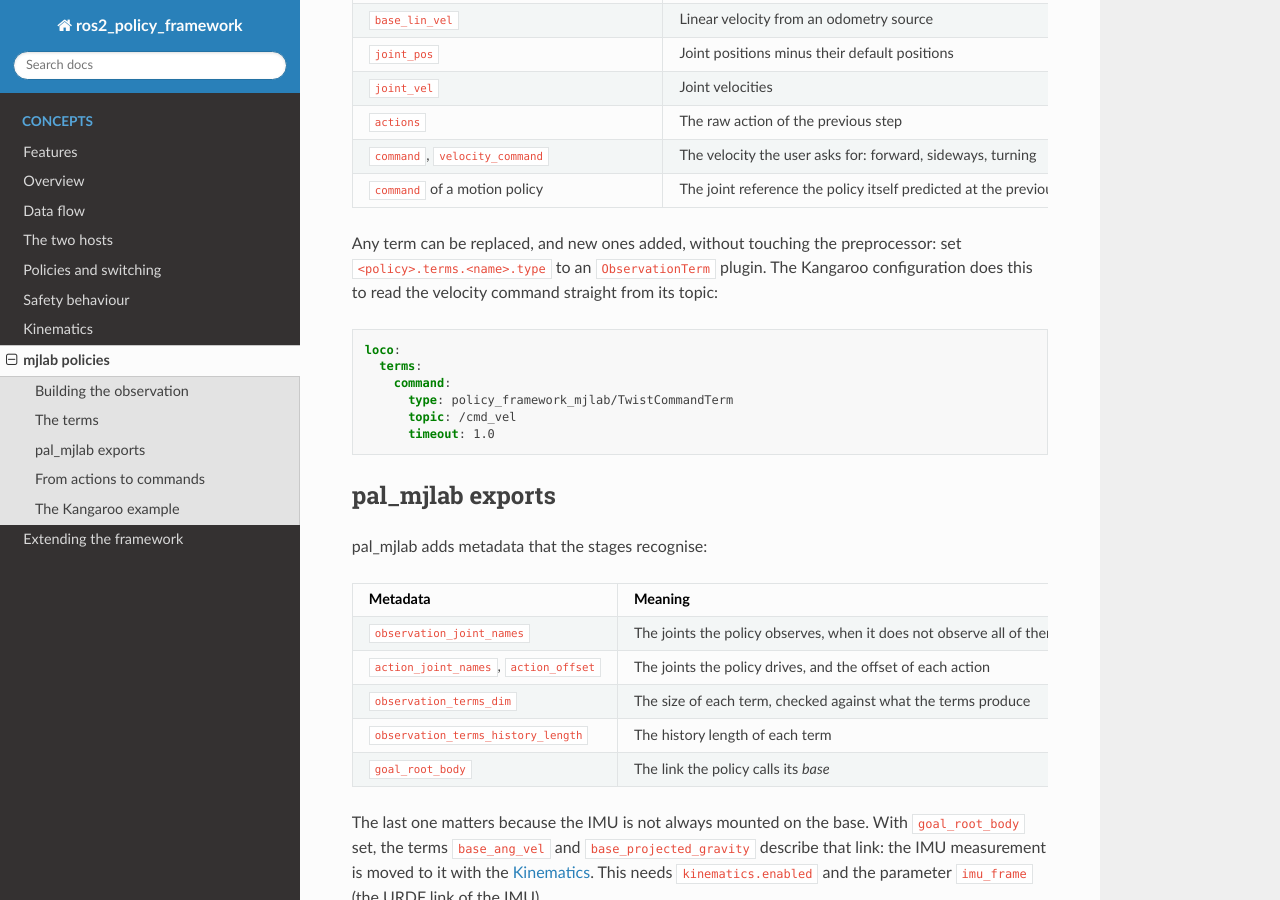
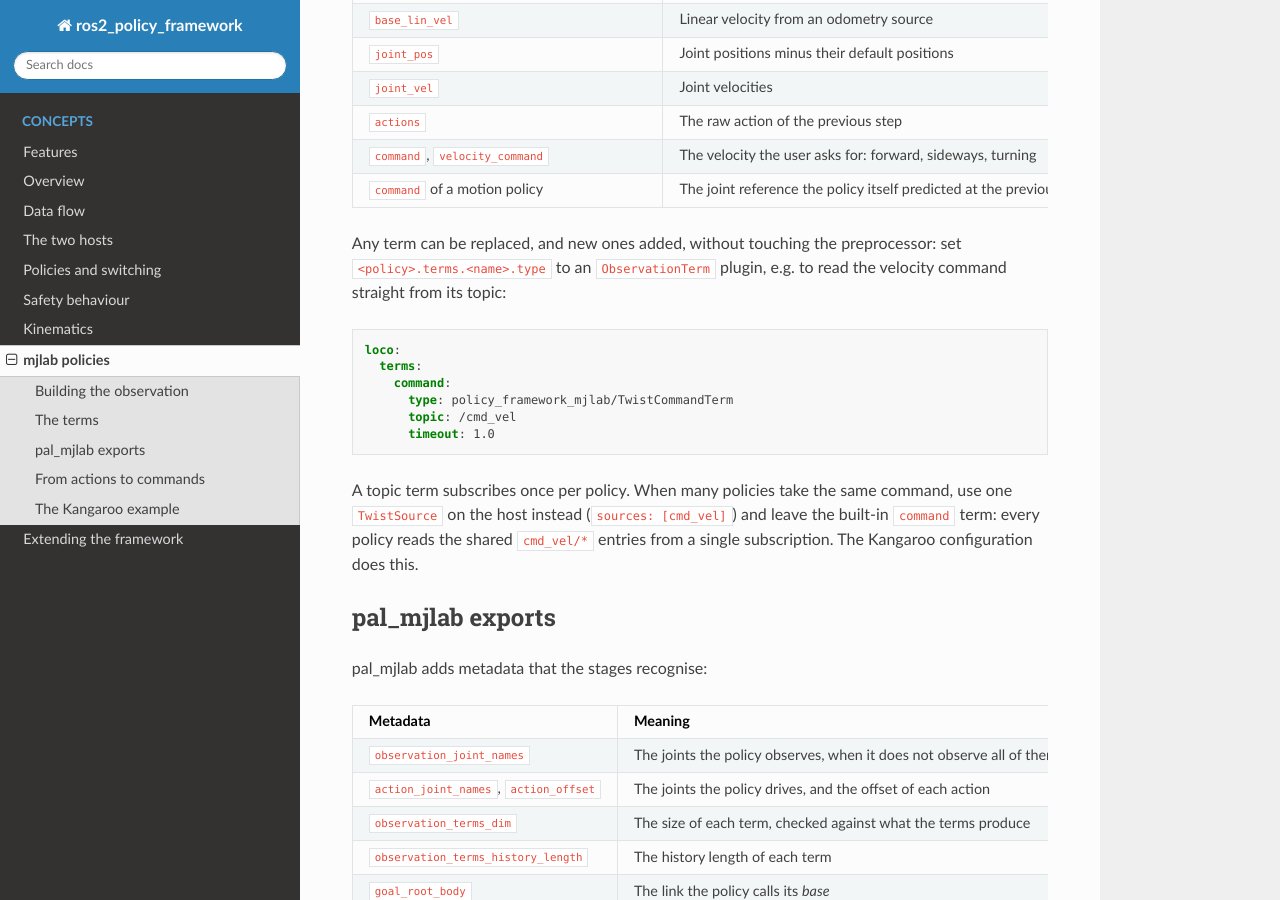
Before and after one commit to saikishor/ros2_policy_framework, a Sphinx documentation site: the page built from docs/mjlab.rst, in a window 1280 px wide and 900 px high, scrolled down 1349 px. Built offline with Sphinx 7.4.7 and the Read the Docs theme 3.1.0, drawn with Linux system fonts in a browser that asks for light colours.

Commit message:
Document sharing one TwistSource between many policies

```diff
--- a/docs/mjlab.rst
+++ b/docs/mjlab.rst
@@ -105,6 +105,11 @@ does this to read the velocity command straight from its topic:
          type: policy_framework_mjlab/TwistCommandTerm
          topic: /cmd_vel
          timeout: 1.0
+
+A topic term subscribes once per policy. When many policies take the same command, use one
+``TwistSource`` on the host instead (``sources: [cmd_vel]``) and leave the built-in ``command``
+term: every policy reads the shared ``cmd_vel/*`` entries from a single subscription. The
+Kangaroo configuration does this.
 
 pal_mjlab exports
 -----------------
```
Also changed, not shown: other parts of docs/mjlab.rst (+2 -2 lines), README.md (+5 -0 lines).
